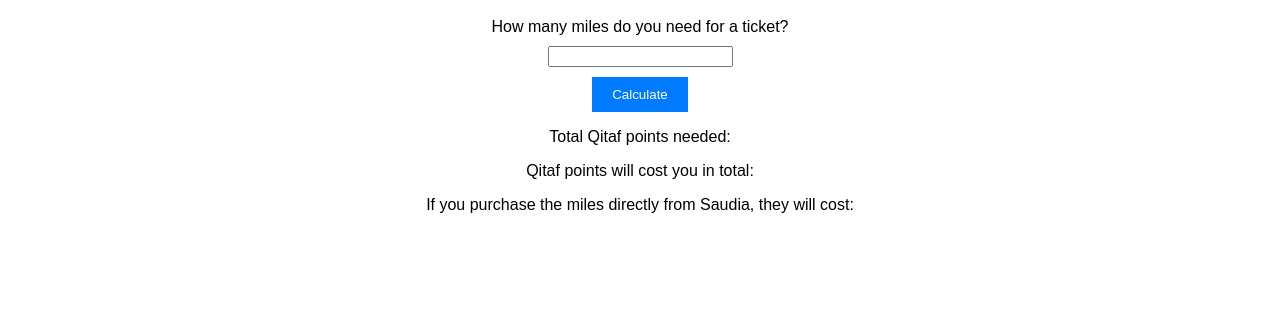
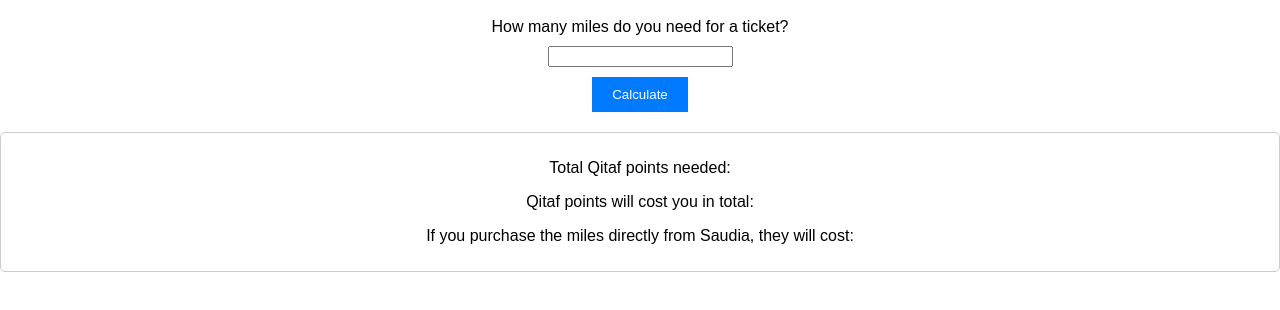
Before and after one commit to Dullah87/qitafmiles, a plain HTML site: page index.html in a window 1280 px wide. Shown: the part 60-370 px from the top of the page. Drawn offline with Linux system fonts and the light colour scheme.

Commit message:
Update style.css

```diff
--- a/style.css
+++ b/style.css
@@ -25,3 +25,13 @@ button {
 #result {
     margin-top: 20px;
 }
+
+/* Your existing styles here */
+
+/* Additional styling for results */
+#results {
+    margin-top: 20px;
+    border: 1px solid #ccc;
+    padding: 10px;
+    border-radius: 5px;
+}
```
